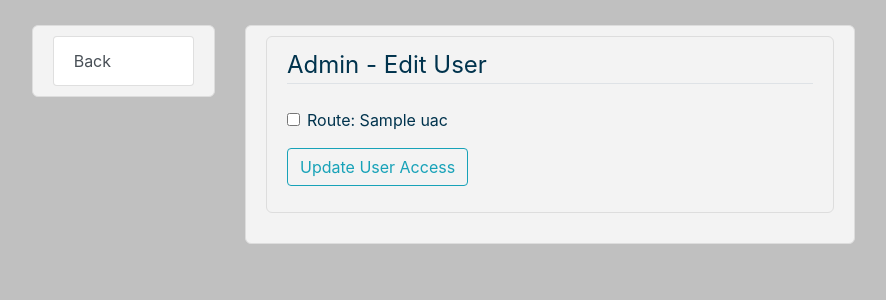
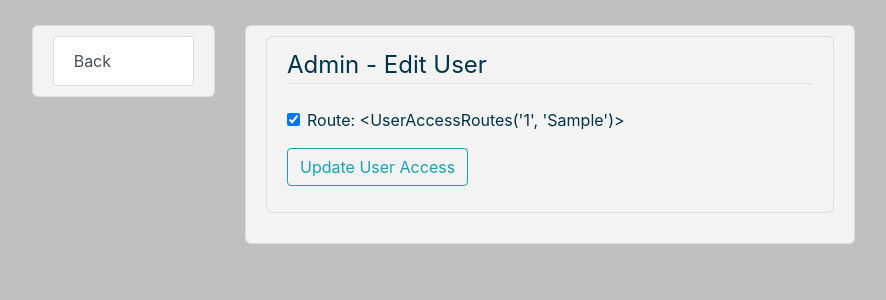
Before and after one commit to ectrimble20/FlaskProductSiteDemo, a Flask app: template productsite/templates/admin/user_uac.html in a window 1280 px wide. Shown: the part 56-356 px from the top of the page, without its empty margins (90-976 px from the left). Run offline with Flask 2, Linux system fonts and the light colour scheme; tables that the repository leaves empty hold one stand-in row (values such as "Sample post"); the template is opened without the code that fills it: values that come from a table or form of the project are taken from there, most other values are stand-ins (such as "Sample title", 1, 10 or a date in 2020); some libraries are stand-ins or nearby versions.

Commit message:
working on implementing UAC assignment, since it's all dynamic, it might take a bit to work out

```diff
--- a/productsite/domain/admin/routes.py
+++ b/productsite/domain/admin/routes.py
@@ -1,6 +1,6 @@
 from flask import Blueprint, render_template, url_for, flash, redirect, request, current_app, abort
 from flask_login import login_required, current_user, login_user, logout_user
-from productsite.domain.users.models import User, uac
+from productsite.domain.users.models import User, UserAccessRoutes
 from productsite.domain.admin.forms import AdminCreateUserForm, AdminEditUserForm
 from productsite import app_crypt
 from productsite.database import app_db
@@ -95,10 +95,11 @@ def admin_ban_user(uid):
 def admin_uac_user(uid):
     uac_check(current_user.id, 'admin-user-uac')
     user = User.query.get(uid)
+    routes = UserAccessRoutes.query.all()
     uac_group = uac.query.all()
     users_acg = uac.query.filter(user_id=uid)
     if request.method == 'GET':
-        return render_template('admin/user_uac.html', users_acg=users_acg, uac_group=uac_group, user=user)
+        return render_template('admin/user_uac.html', routes=routes, user=user)
     return redirect(url_for('admin.admin_user'))
 
 
--- a/productsite/domain/users/models.py
+++ b/productsite/domain/users/models.py
@@ -28,6 +28,8 @@ class User(app_db.Model, UserMixin):
     create_date = app_db.Column(app_db.DateTime, nullable=False, default=datetime.utcnow)
     flag_admin = app_db.Column(app_db.Boolean, nullable=False, default=False)
     flag_cs = app_db.Column(app_db.Boolean, nullable=False, default=False)
+    uac = app_db.relationship('UserAccessRoutes', secondary=uac, lazy='subquery',
+                              backref=app_db.backref('access', lazy=True))
 
     def __repr__(self):
         return "<User('{}','{}','{}','{}')>".format(self.id, self.email, self.first_name, self.last_name)
--- a/productsite/templates/admin/user_uac.html
+++ b/productsite/templates/admin/user_uac.html
@@ -5,10 +5,10 @@
             {{ form.hidden_tag() }}
             <fieldset class="form-group">
                 <legend class="border-bottom mb-4">Admin - Edit User</legend>
-                {% for uac in uac_group %}
+                {% for route in routes %}
                 <div class="form-check">
-                    <input {% if uac in users_acg %} checked {% endif %} type="checkbox" value="y" id="{{ uac }}" name="{{ uac }}" class="form-check-input">
-                    <label class="form-check-label" for="{{ uac }}">Route: {{ uac }}</label>
+                    <input {% if route in user.uac %} checked {% endif %} type="checkbox" value="y" id="{{ route }}" name="{{ route }}" class="form-check-input">
+                    <label class="form-check-label" for="{{ route }}">Route: {{ route }}</label>
                 </div>
                 {% endfor %}
             </fieldset>
```
